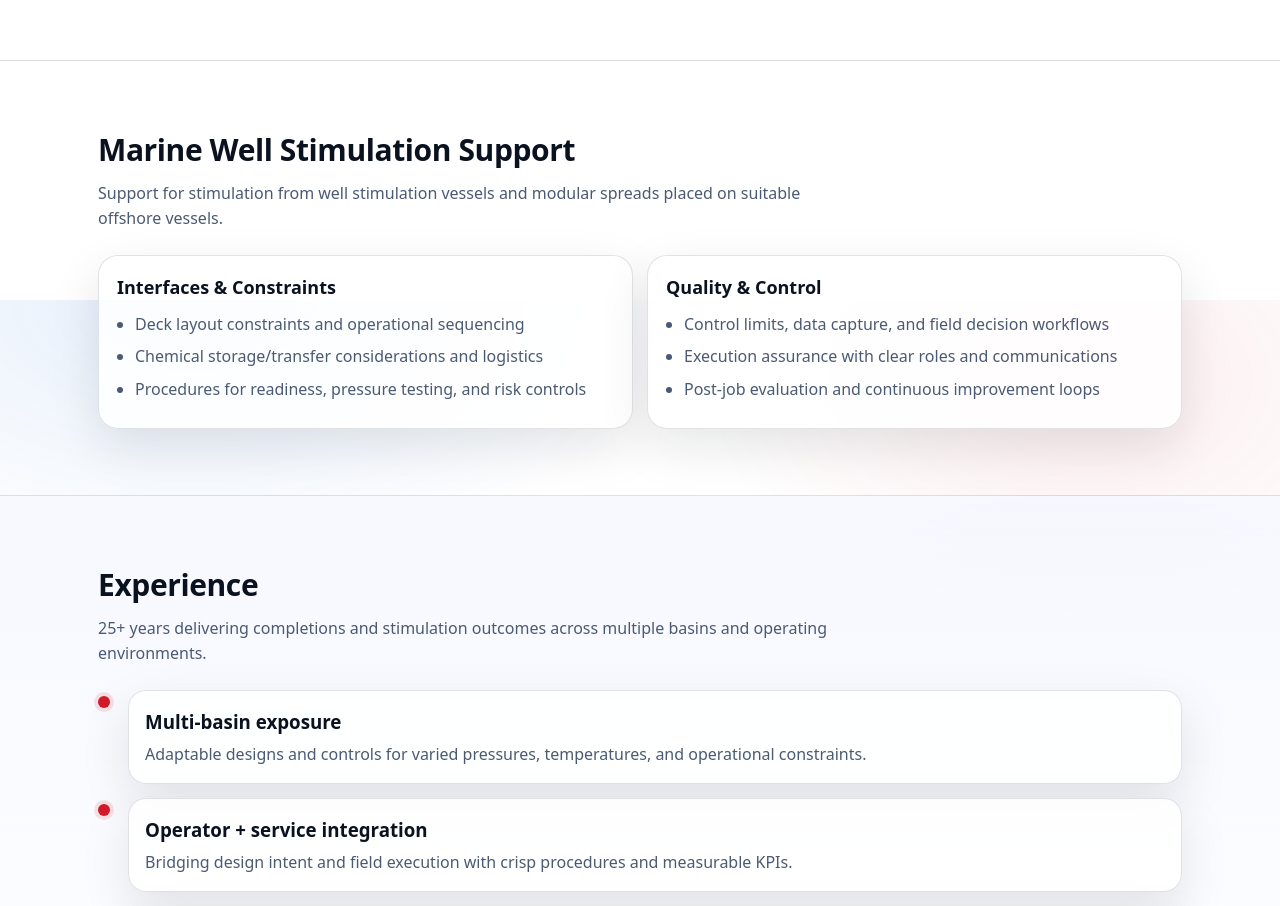
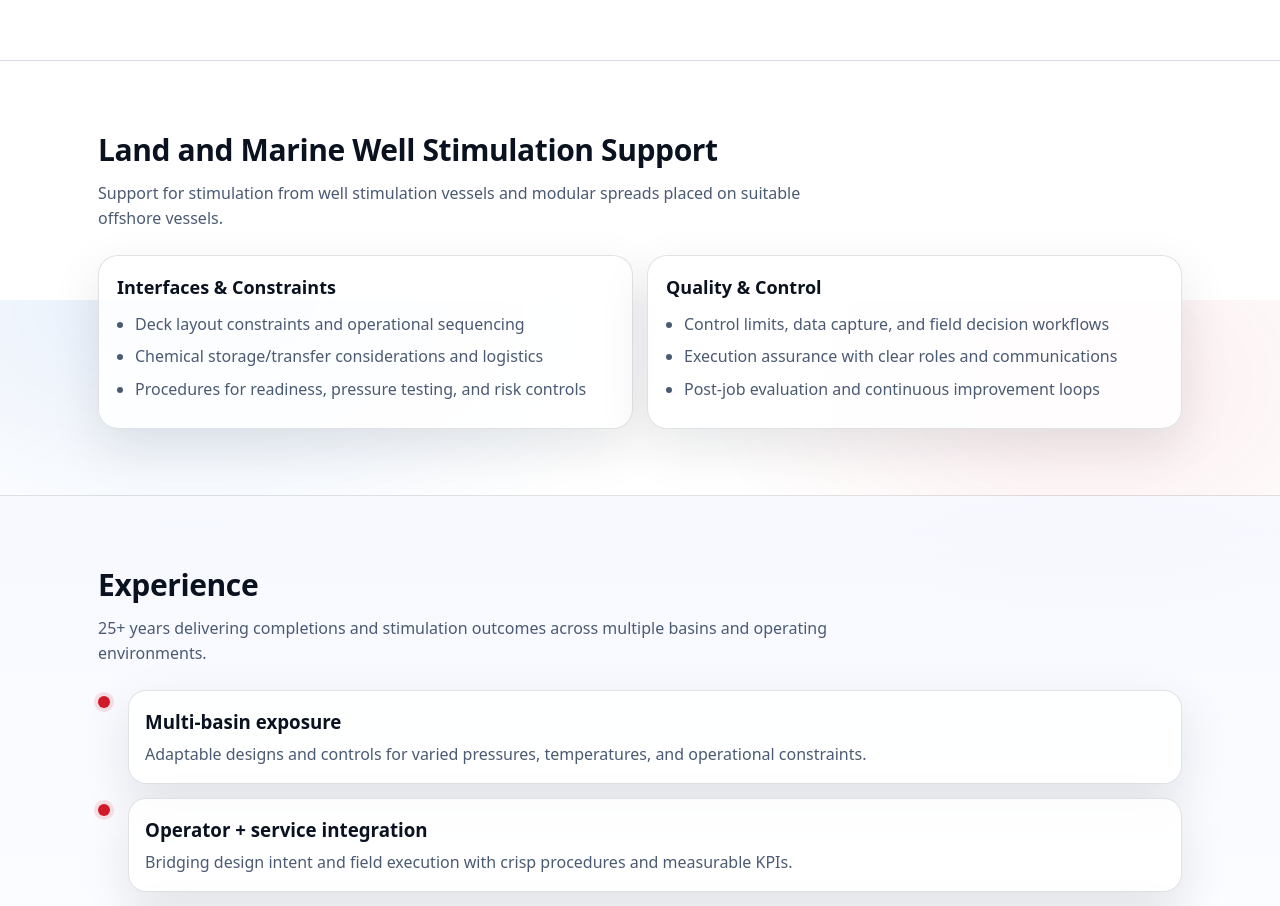
Before and after one commit to JTD-Group/oilfieldconsultancy.github.io, a website: page public/index.html in a window 1280 px wide. Shown: the part 3700-4606 px from the top of the page. Drawn offline with Linux system fonts and the light colour scheme.

Commit message:
Update index.html

```diff
--- a/public/index.html
+++ b/public/index.html
@@ -255,7 +255,7 @@
     <section id="marine" class="section">
       <div class="container">
         <div class="section-head">
-          <h2>Marine Well Stimulation Support</h2>
+          <h2>Land and Marine Well Stimulation Support</h2>
           <p>
             Support for stimulation from well stimulation vessels and modular spreads placed on suitable offshore vessels.
           </p>
```
